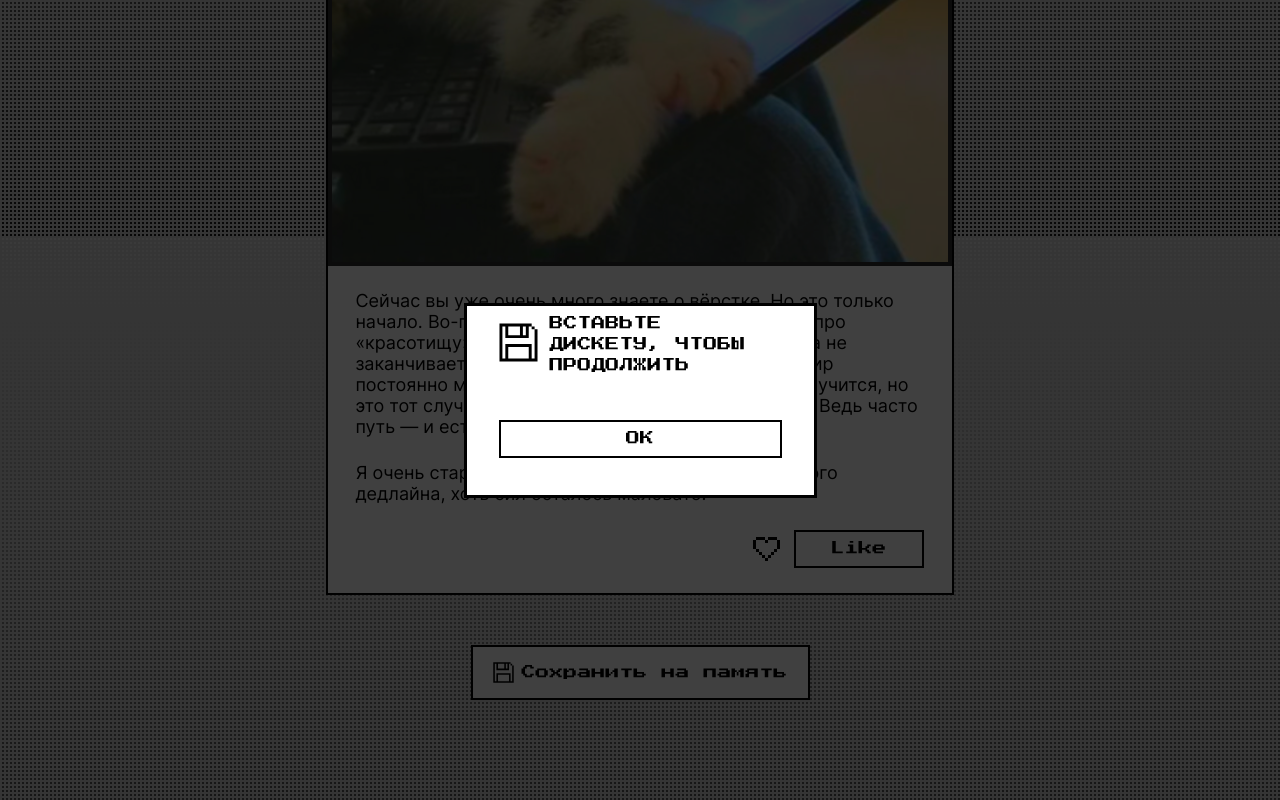
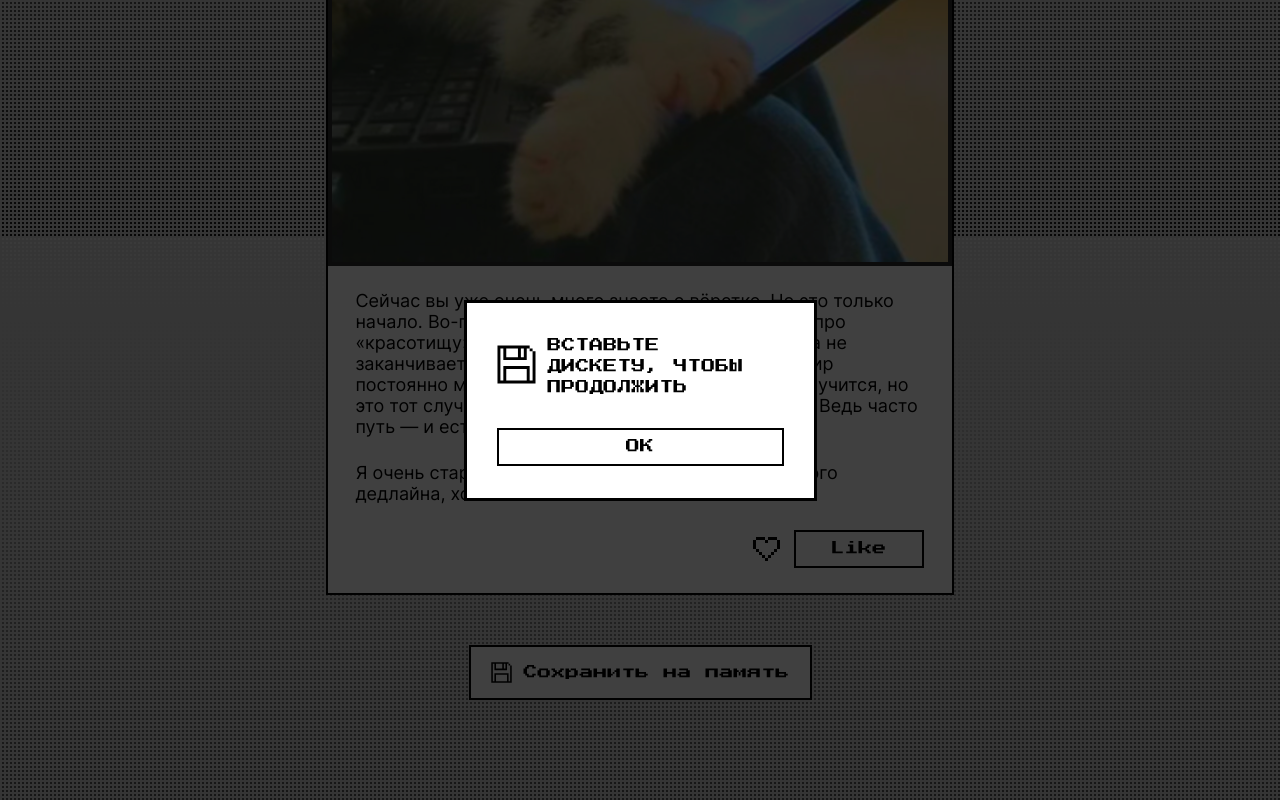
Before and after one commit to lizagl5/zakrivayuschiy-teg-f, a plain HTML site: page index.html in a window 1280 px wide. Both pictures are taken after a click on the button "Сохранить на память". Shown: the part 7762-8562 px from the top of the page. Drawn offline with Linux system fonts and the light colour scheme.

Commit message:
first iteration fixed

```diff
--- a/index.html
+++ b/index.html
@@ -287,16 +287,10 @@
     <footer>
       <div class="footer-window">
         <button class="save-button" type="button" onclick="window['save-dialog'].showModal()" aria-controls="save-dialog">
-          <span class="button__text">
-            <div class="save-button-content">
-              <div class="save-button-icon">
-                <svg viewBox="0 0 500 500">
-                  <use href="svg/floppy.svg#floppy"></use>
-                </svg>
-              </div>
-              <p>Сохранить на память</p>
-            </div>
-          </span>
+          <svg class="save-icon" viewBox="0 0 500 500">
+            <use href="svg/floppy.svg#floppy"></use>
+          </svg>
+          <span class="button__text">Сохранить на память</span>
         </button>
       </div>
     </footer>
--- a/styles/style.css
+++ b/styles/style.css
@@ -336,16 +336,15 @@ img {
   padding: 15px 20px;
   background-color: var(--bg-color);
   position: relative;
-}
-
-.save-button-content {
   display: flex;
   flex-direction: row;
-  gap: 8px;
+  gap: 12px;
   align-items: center;
 }
 
-.save-button-icon {
+.save-icon {
+  position: relative;
+  z-index: 1;
   width: 21px;
   mix-blend-mode: difference;
   color: var(--button-text-color);
@@ -394,8 +393,7 @@ img {
   flex-wrap: wrap;
   gap: 12px;
   width: clamp(320px, 357px, 353px);
-  height: 195px;
-  padding: 0 32px 30px;
+  padding: 32px 30px;
   background-color: var(--bg-color);
   align-items: center;
 }
@@ -473,12 +471,13 @@ img {
     right: 11px;
   }
 
-  .save-button-content {
+  .save-button {
     flex-direction: column;
     justify-items: center;
+    gap: 9px;
   }
 
-  .save-button-icon {
+  .save-icon {
     width: 28px;
   }
 
```
